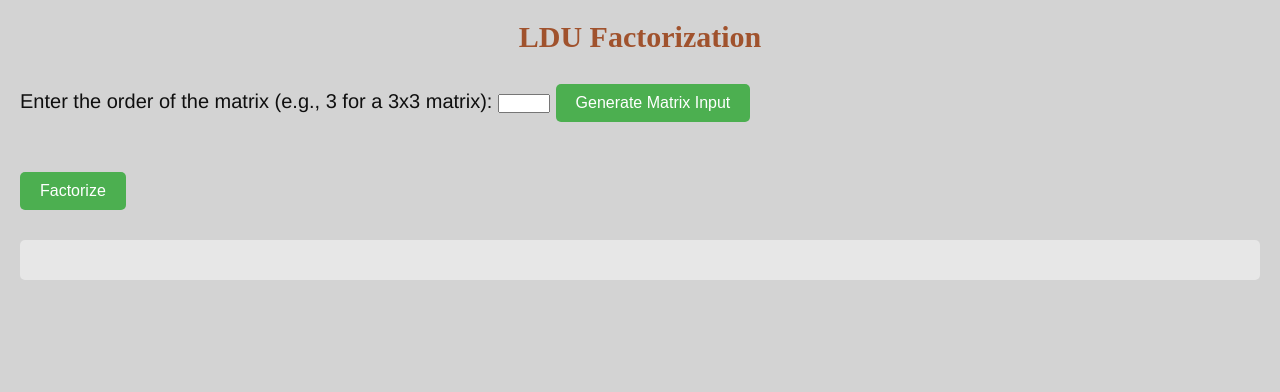
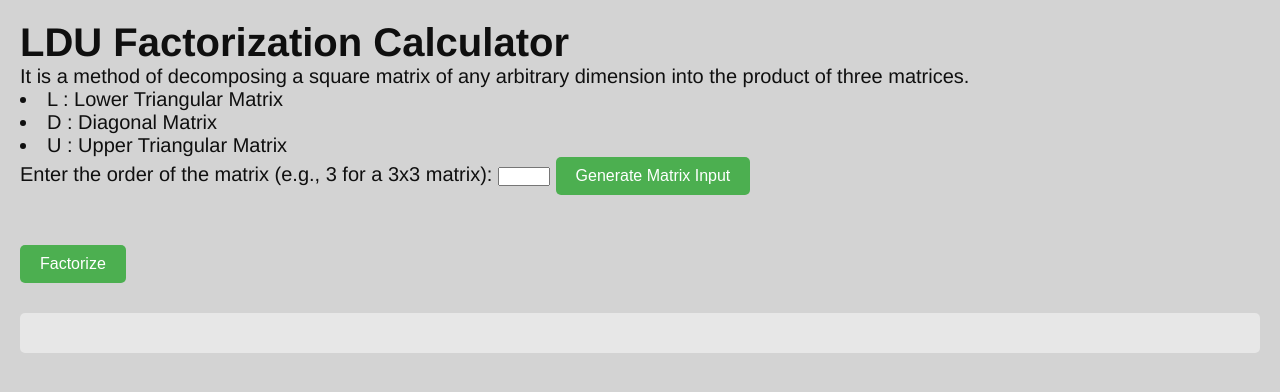
Before and after one commit to lakhanrathor/Assignment-2, a plain HTML site: page index.html in a window 1280 px wide. Drawn offline with Linux system fonts and the light colour scheme.

Commit message:
Update index.html

```diff
--- a/index.html
+++ b/index.html
@@ -9,7 +9,13 @@
 </head>
 <body>
 
-<h2>LDU Factorization</h2>
+<h1>LDU Factorization Calculator</h1>
+<p> It is a method of decomposing a square matrix of any arbitrary dimension into the product of three matrices. <br>
+    <li>L : Lower Triangular Matrix</li>
+    <li>D : Diagonal Matrix</li>
+    <li>U : Upper Triangular Matrix</li>
+</p>
+
 
 <div>
     <label for="matrixOrder">Enter the order of the matrix (e.g., 3 for a 3x3 matrix):</label>
```
